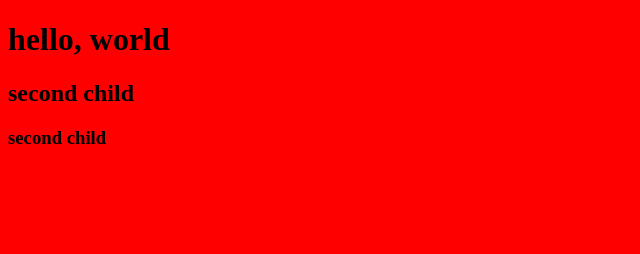
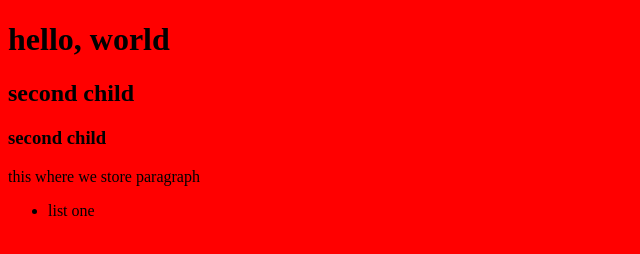
Before and after one commit to TheaVit07/web-dev, a plain HTML site: page index.html in a window 1280 px wide. Shown: the whole page, without its empty margins (0-640 px from the left). Drawn offline with Linux system fonts and the light colour scheme.

Commit message:
added app.js

```diff
--- a/index.html
+++ b/index.html
@@ -15,6 +15,10 @@
        <h1>hello, world</h1>
        <h2>second child</h2>
        <h3>second child</h3>
+       <p>this where we store paragraph</p>
+            <ul>
+                <li>list one</li>
+            </ul>
     </div>
 </body>
 </html>
```
Also changed, not shown: app.js (added).
